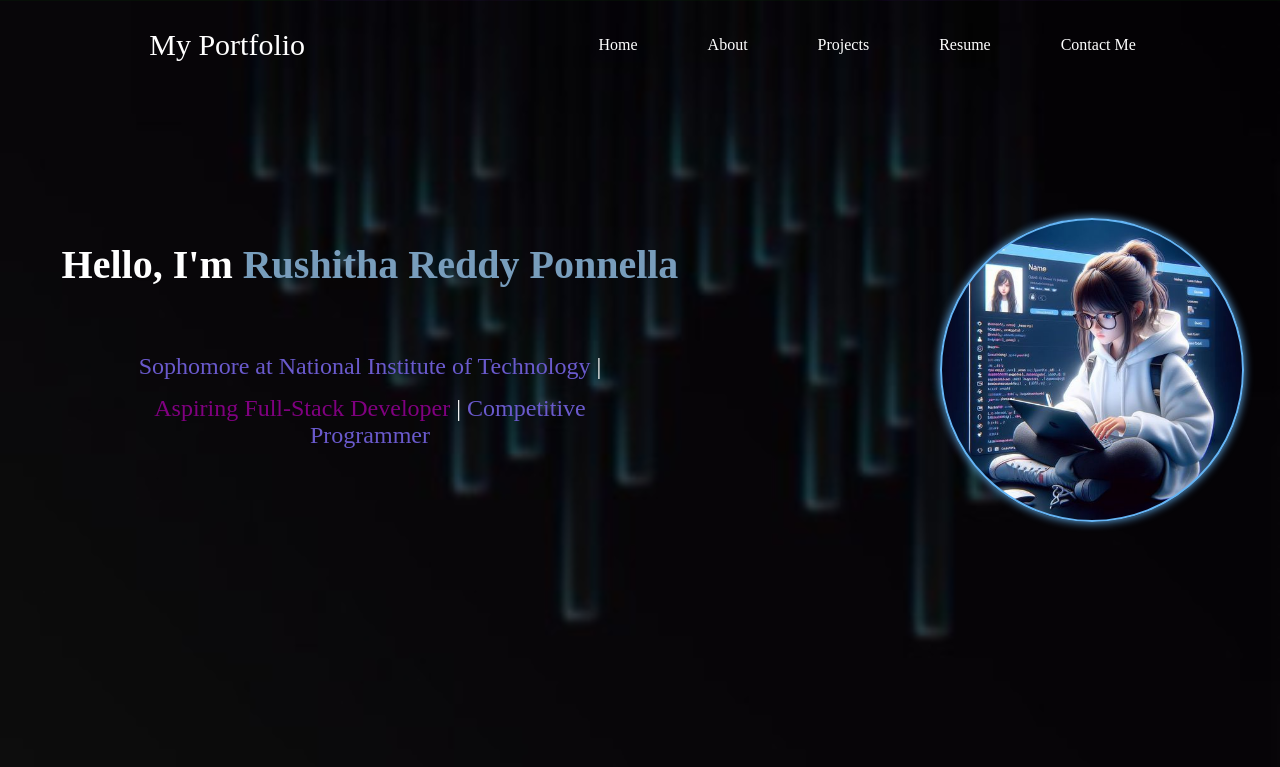
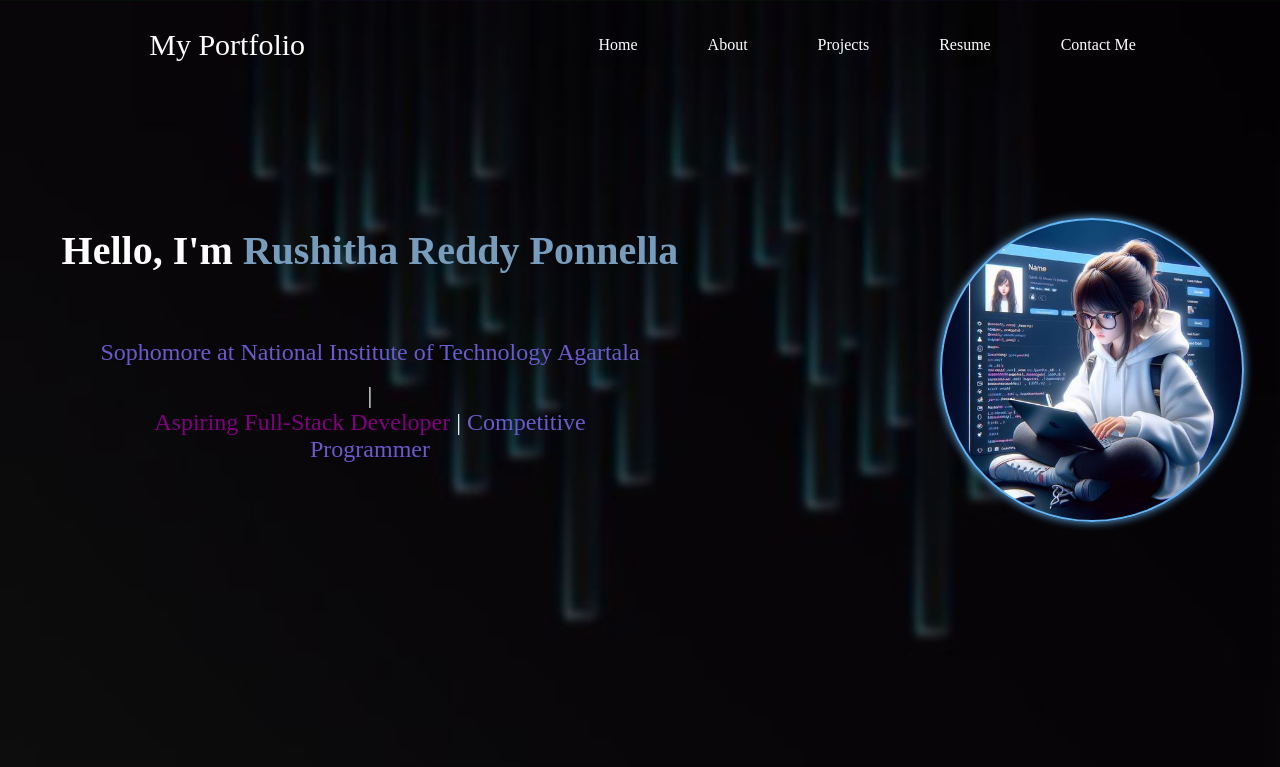
Before and after one commit to Rushitha-Reddy-0202/My-Portfolio-Website, a plain HTML site: page index.html in a window 1280 px wide. Shown: the top 767 px of the page. Drawn offline with Linux system fonts and the light colour scheme.

Commit message:
index.html

```diff
--- a/index.html
+++ b/index.html
@@ -23,7 +23,7 @@
         <section id="page1" class="section1">
             <div class="lside1">
                 <h1>Hello, I'm <span style="color: #789DBC;">Rushitha Reddy Ponnella</span></h1>
-                <p class="black"> <span style="color: slateblue; line-height:2.4 ;">Sophomore at National Institute of Technology</span> | <br> <span style="color: purple;">Aspiring Full-Stack Developer</span> | <span style="color: slateblue;">Competitive Programmer</span></p>
+                <p class="black"> <span style="color: slateblue; line-height:2.4 ;">Sophomore at National Institute of Technology Agartala</span> | <br> <span style="color: purple;">Aspiring Full-Stack Developer</span> | <span style="color: slateblue;">Competitive Programmer</span></p>
             </div>
             <div class="rside1"></div>
         </section>
```
